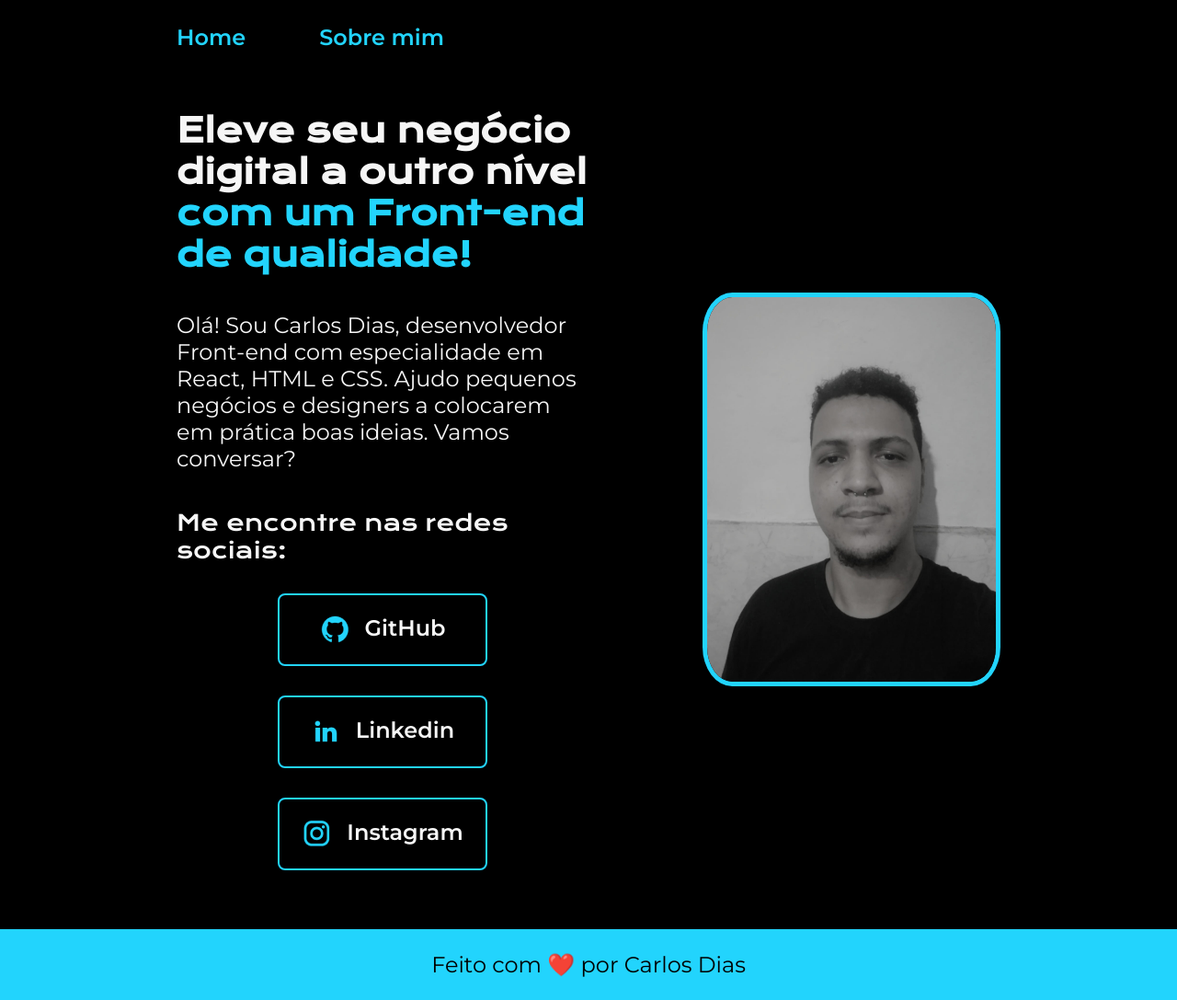
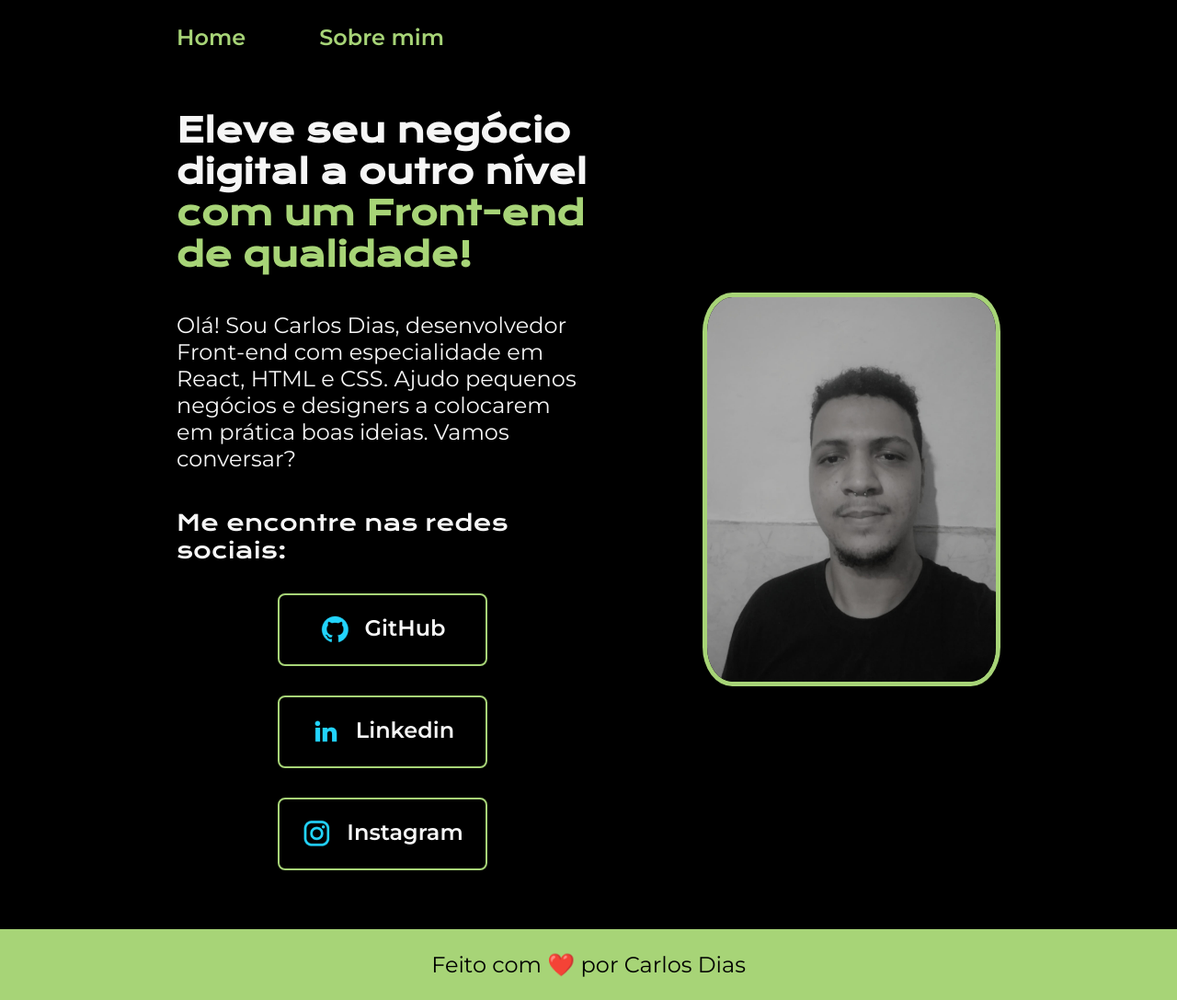
Before and after one commit to CarlosGabr/portfolio, a plain HTML site: page index.html in a window 1280 px wide. Shown: the whole page at 92% size. Drawn offline with nearby package versions, Linux system fonts and the light colour scheme.

Commit message:
Atualizado cores/css.

```diff
--- a/index.html
+++ b/index.html
@@ -25,11 +25,11 @@
                     <img src="/assets/github.png" alt="Logo do GitHub">
                     GitHub
                 </a>
-                <a class= "apresentacao__links__navegacao" href="https://linkedin.com/CarlosGabr">
+                <a class= "apresentacao__links__navegacao" href="https://www.linkedin.com/in/carlosgabr/?trk=opento_sprofile_goalscard">
                     <img src="/assets/linkedin.png" alt="Logo do LinkedIn">
                     Linkedin
                 </a>
-                <a class= "apresentacao__links__navegacao" href="https://www.instagram.com/">
+                <a class= "apresentacao__links__navegacao" href="https://www.instagram.com/bzicoch">
                     <img src="/assets/instagram.png" alt="Logo do Instagram">
                     Instagram
                 </a>
--- a/styles/styles.css
+++ b/styles/styles.css
@@ -3,8 +3,8 @@
 :root {
         --cor-primaria: #000000;
         --cor-secundaria: #F6F6F6;
-        --cor-terciaria: #22D4FD;
-        --cor-hover: #272727;
+        --cor-terciaria: #A7D477;
+        --cor-hover: #E4F1AC;
 
         --fonte-principal: 'Krona One', sans-serif;
         --fonte-secundaria: 'Montserrat', sans-serif;
@@ -72,6 +72,7 @@
 
     .apresentacao__links__navegacao:hover {
         background-color: var(--cor-hover);
+        color: var(--cor-primaria);
     }
 
     .imagem__principal {
```
